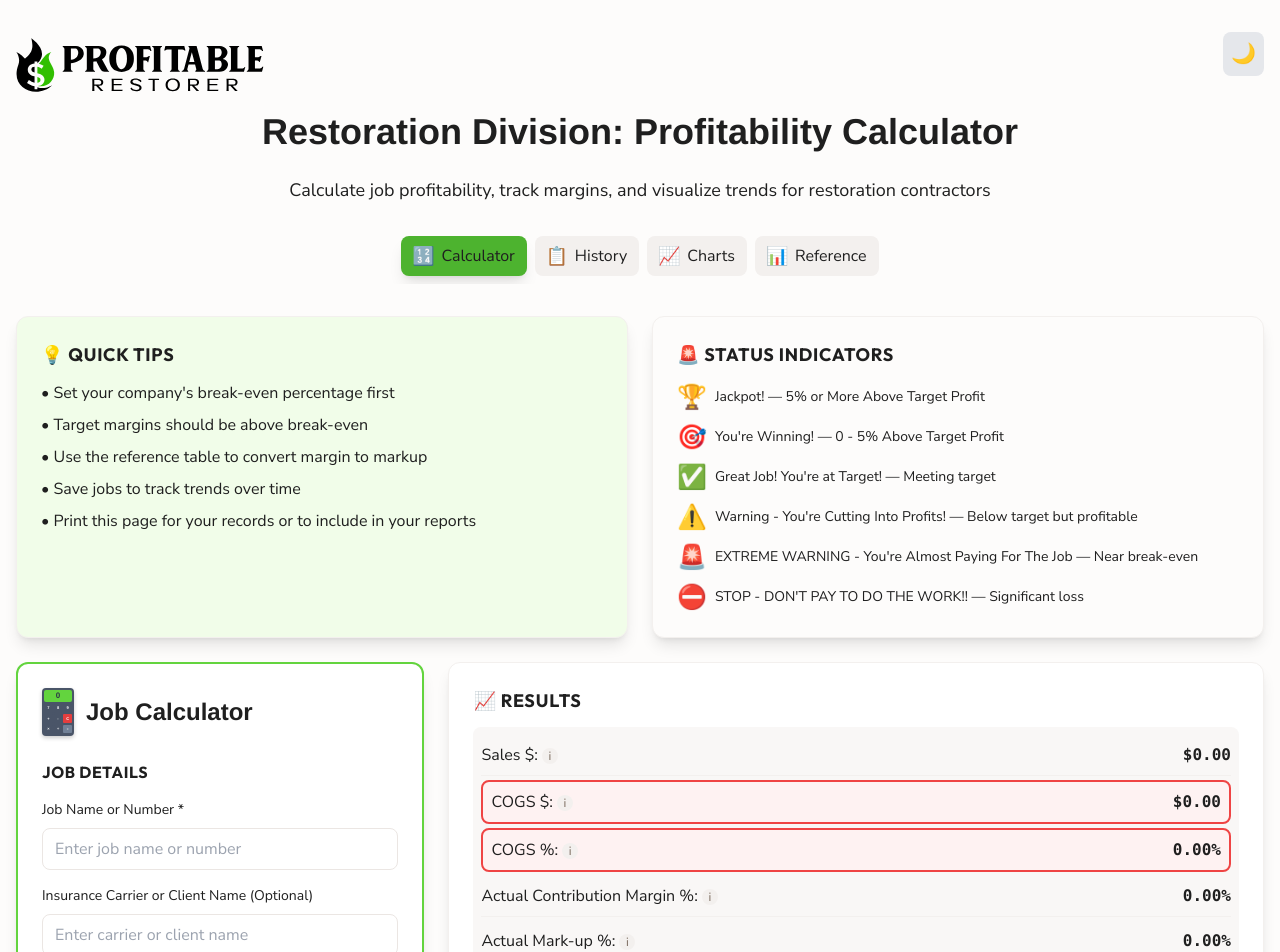
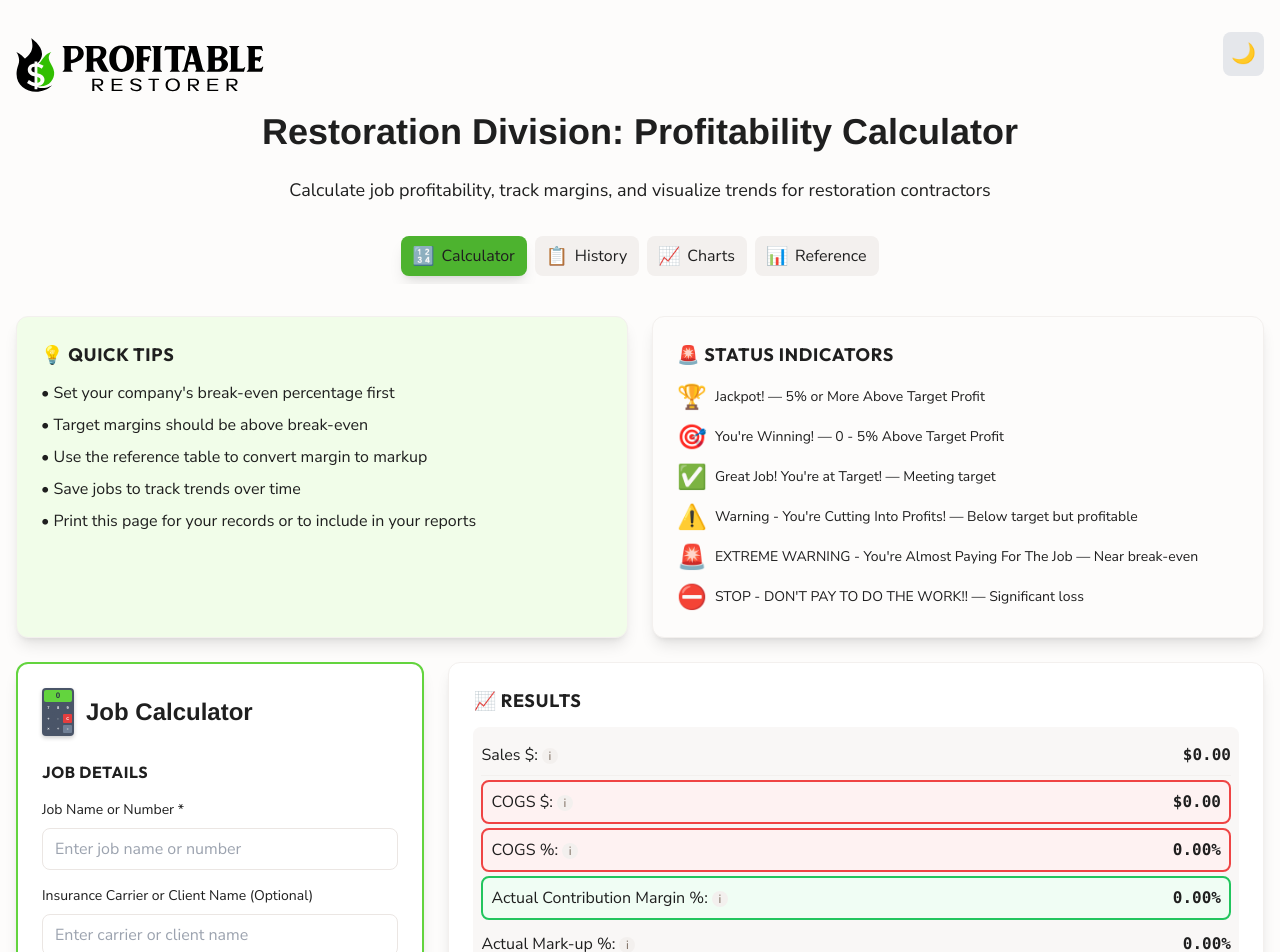
Before and after one commit to KayFernPR/Division-Calculator, a React (Vite) app: page / in a window 1280 px wide. Shown: the top 952 px of the page. Built offline with nearby package versions, Linux system fonts and the light colour scheme.

Commit message:
Add green highlight box to Actual Contribution Margin % field

```diff
--- a/src/components/Calculator.jsx
+++ b/src/components/Calculator.jsx
@@ -1028,7 +1028,7 @@ const Calculator = ({ onAddJob }) => {
             </div>
 
 
-            <div className="result-item">
+            <div className="result-item border-2 border-green-500 bg-green-50 dark:bg-green-900/20 rounded-lg p-2 flex justify-between items-center">
               <div className="flex items-center gap-1">
                 <span style={{color: '#1F1F1F'}}>Actual Contribution Margin %:</span>
                 <div className="relative group">
@@ -1335,13 +1335,13 @@ const Calculator = ({ onAddJob }) => {
                   </div>
                 )}
                 </div>
+                </div>
               </div>
             </div>
           </div>
         </div>
       </div>
     </div>
-    </div>
   )
 }
 
```
